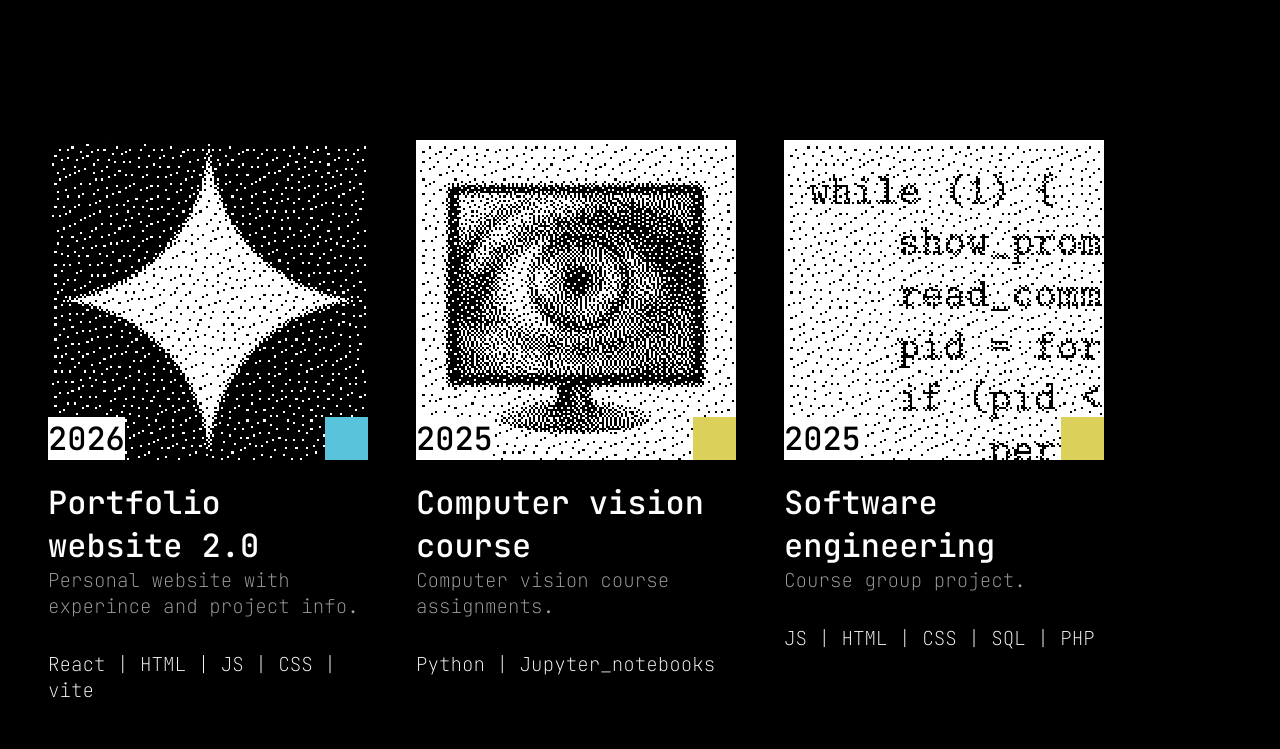
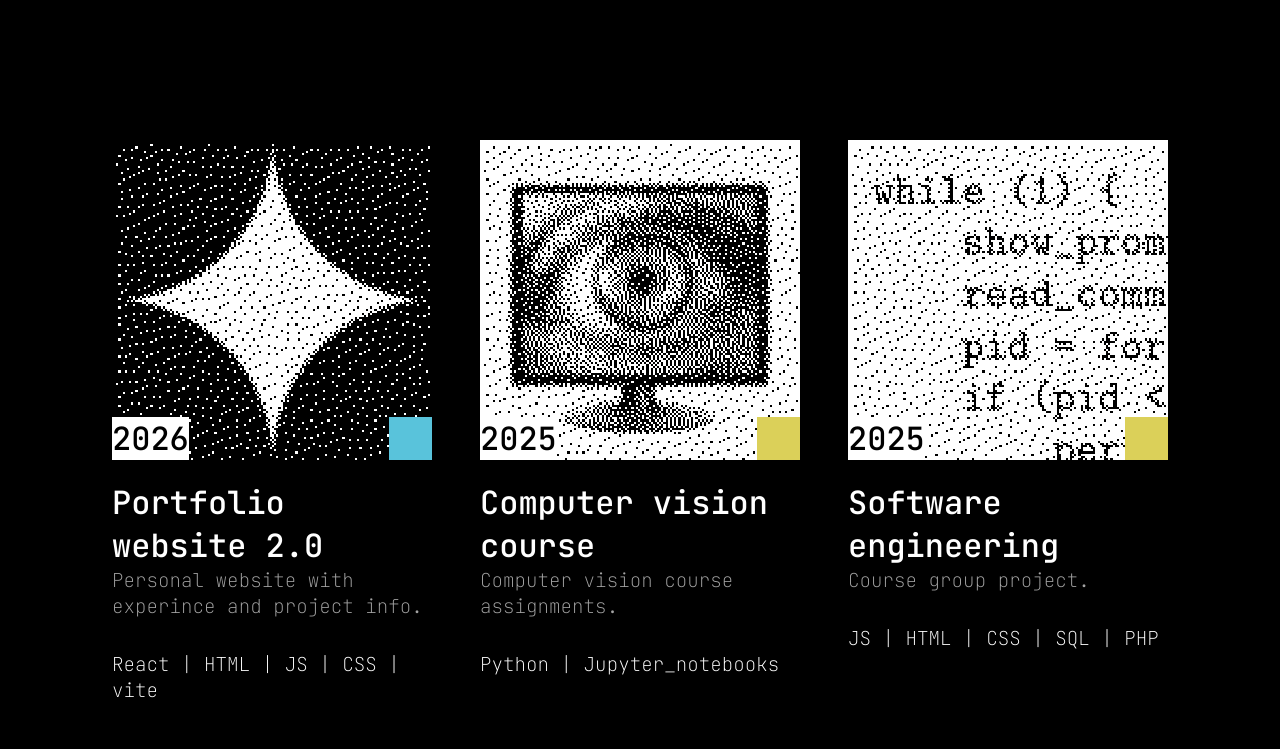
Before and after one commit to TPdkr/cv_page2, a React (Vite) app in the folder website/: page /cv_page2/projects in a window 1280 px wide. Shown: the part 920-1669 px from the top of the page. Built offline with nearby package versions, Linux system fonts and the light colour scheme; no server answers.

Commit message:
project list styling as well as a small readme update

```diff
--- a/website/src/projects/projects.module.css
+++ b/website/src/projects/projects.module.css
@@ -115,15 +115,26 @@ LIST OF CARDS
     margin: 0 var(--medium);
     width: fit-content;
     max-width: 100%;
-    display: flex;
-    flex-direction: row;
-    justify-content: flex-start;
-    flex-wrap: wrap;
+    display: grid;
+    grid-template-columns: 1fr 1fr 1fr 1fr;
     gap: var(--small);
 }
 
-@media (max-width: 37rem){
+@media (max-width: 80rem){
     .projectsCards{
+        grid-template-columns: 1fr 1fr 1fr;
+    }
+}
+
+@media (max-width: 64rem){
+    .projectsCards{
+        grid-template-columns: 1fr 1fr;
+    }
+}
+
+@media (max-width: 44rem){
+    .projectsCards{
+        grid-template-columns: 1fr;
         margin: 0;
     }
 }
```
Also changed, not shown: website/src/index.css (+8 -0 lines), 1 other file (tests, documents, lock files or other folders).
